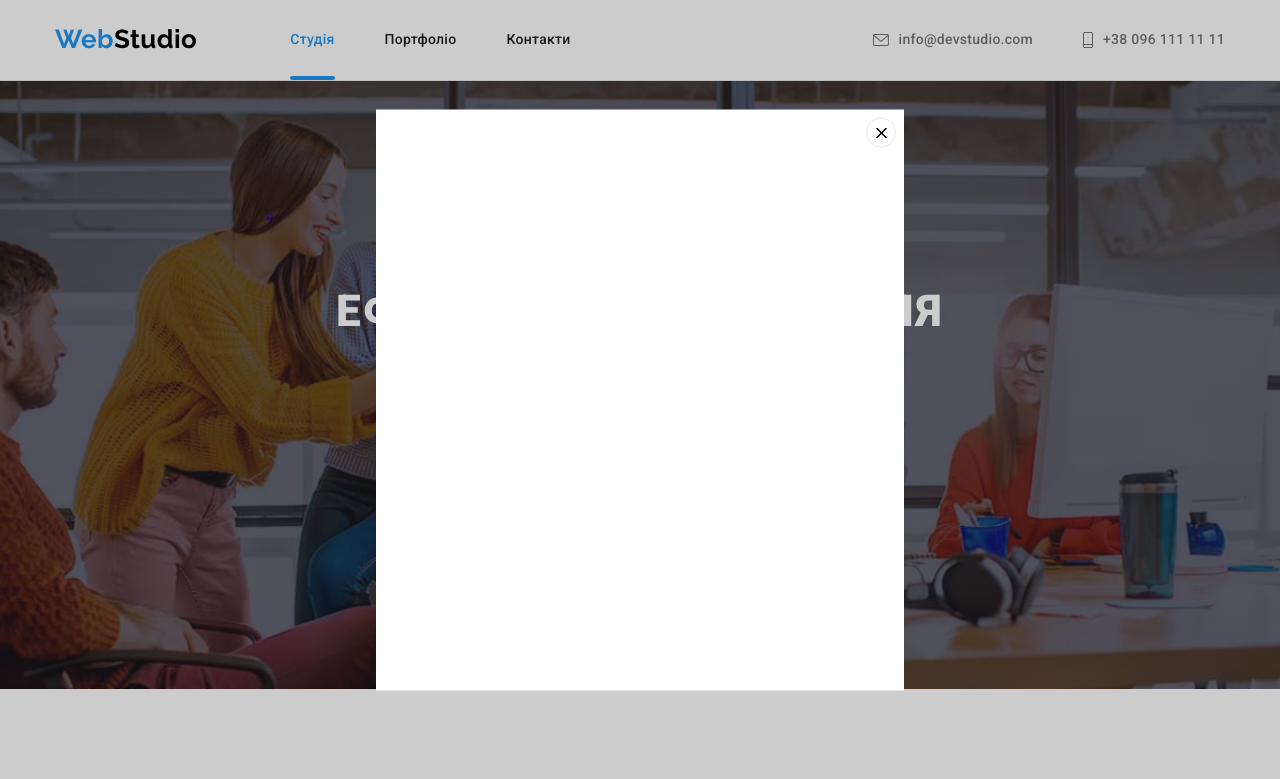
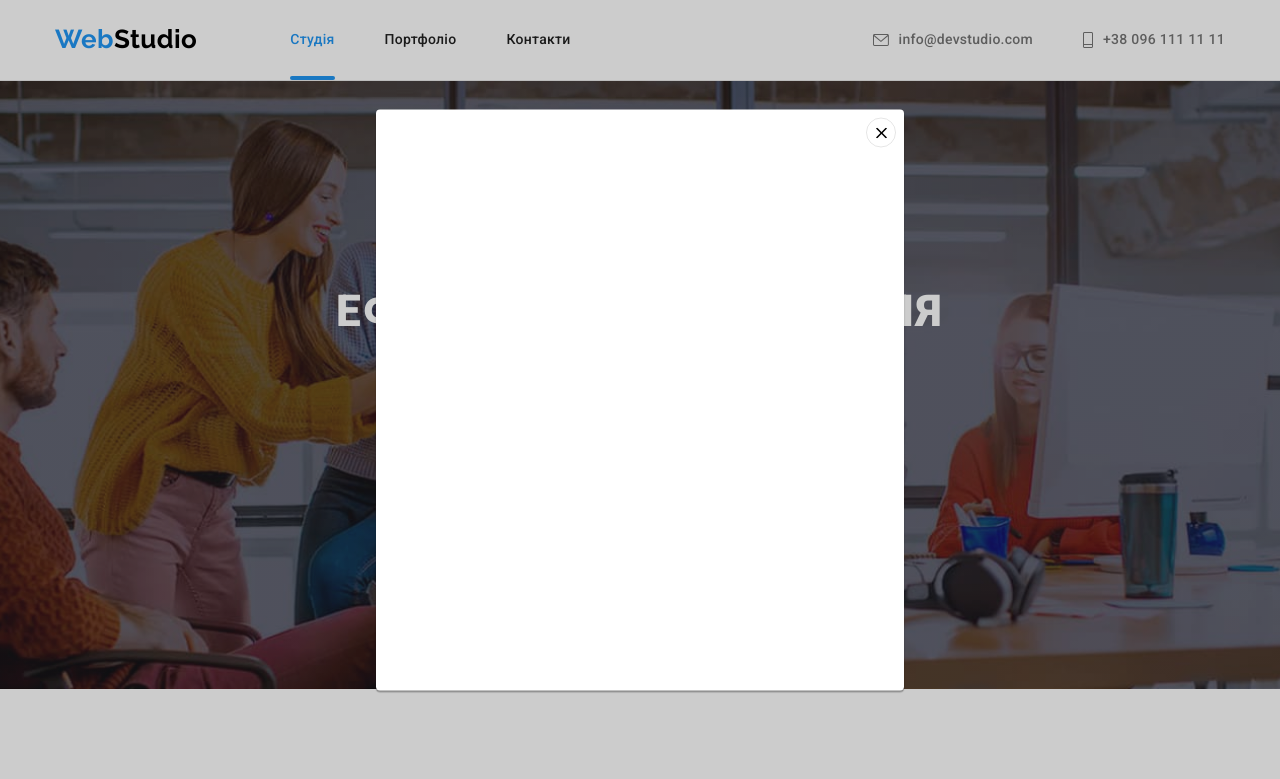
Before and after one commit to NataliiaOnopriichuk/goit-markup-hw-05, a plain HTML site: page index.html in a window 1280 px wide. Both pictures are taken after a click on the button "Замовити послугу". Shown: the top 779 px of the page. Drawn offline with nearby package versions, Linux system fonts and the light colour scheme.

Commit message:
добавила перехід на модалку

```diff
--- a/css/styles.css
+++ b/css/styles.css
@@ -355,29 +355,38 @@ ul {
 
     width: 100%;
     height: 100%;
+    opacity: 1;
 
     background-color:rgba(0, 0, 0, 0.2);
-
-    transition: opacity 250ms cubic-bezier(0.4, 0, 0.2, 1),
-    vesibility 250ms cubic-bezier(0.4, 0, 0.2, 1),
+    transition: opacity 250ms cubic-bezier(0.4, 0, 0.2, 1);
 }
 
 .backdrop.is-hidden {
     opacity: 0;
     pointer-events: none;
-    visibility: hidden;
 }
 
 .modal {
     position: absolute;
     top: 50%;
     left: 50%;
-    transform: translate(-50%, -50%);
 
     Width: 528px;
     Height: 581px;
 
     background-color: var(--primary-white-color);
+    box-shadow: 0px 1px 3px rgba(0, 0, 0, 0.12),
+    0px 1px 1px rgba(0, 0, 0, 0.14), 0px 2px 1px rgba(0, 0, 0, 0.2);
+    border-radius: 4px;
+    opacity: 1;
+
+    transform: scale(1) translate(-50%, -50%);
+    transition: transform 250ms cubic-bezier(0.4, 0, 0.2, 1);
+}
+
+.backdrop.is-hidden .modal {
+    transform: scale(0.8) translate(-50%, -50%);
+    transition: transform 250ms cubic-bezier(0.4, 0, 0.2, 1);
 }
 
 .modal-button-border {
```
